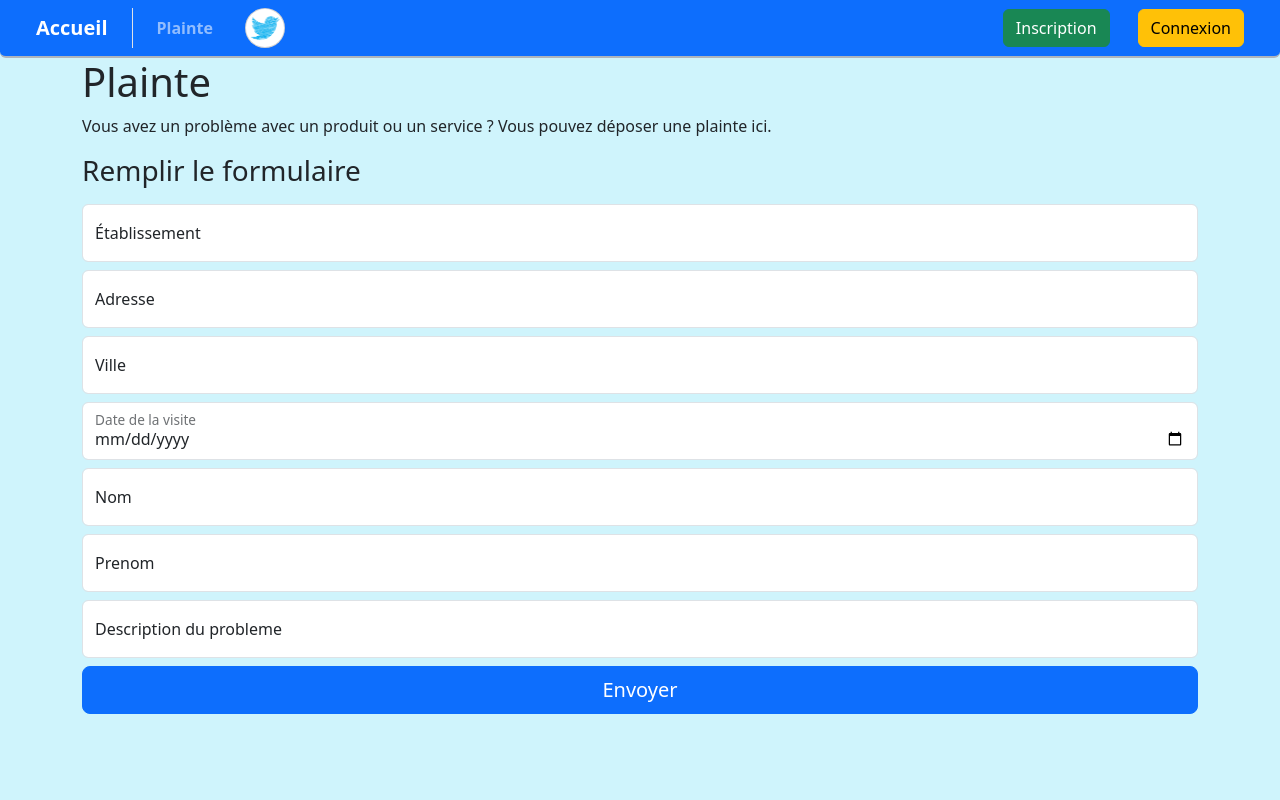
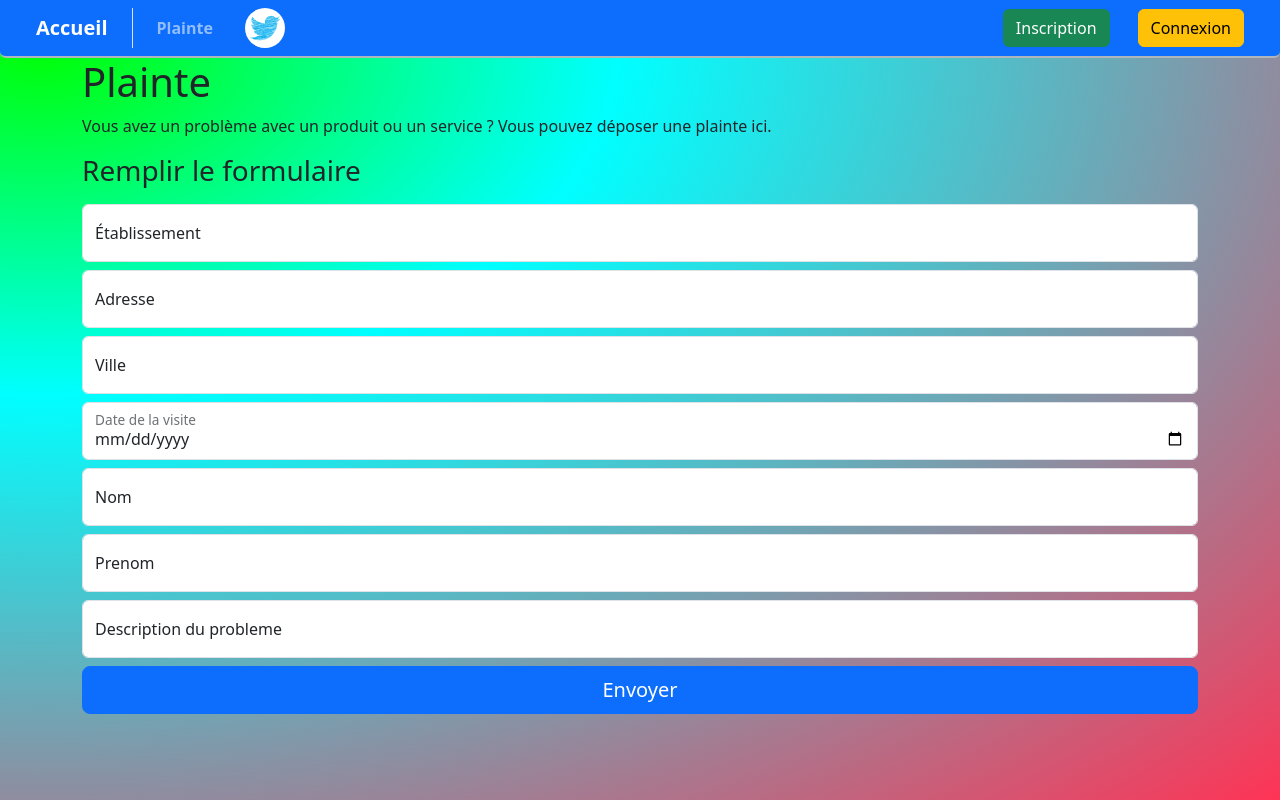
Before and after one commit to xmomo420/InfractionsMontreal, a Flask app: page /plainte in a window 1280 px wide. Run offline with Flask 3, Linux system fonts and the light colour scheme.

Commit message:
Ajout d'une background gradient pour "layout.html" et régler le problème des établissements en double dans la page "accueil.html" et suppression des informations réptétées dans la recherche d'infractions par nom d'établissement. TODO : correction.md et doc.raml

```diff
--- a/app.py
+++ b/app.py
@@ -85,12 +85,14 @@ def close_connection(exception):
 def home():
     try:
         infractions = get_db_infractions().get_infractions()
+        etalissements = get_db_infractions().get_all_etablissements()
         if len(infractions) == 0:
             return redirect(url_for('index')), 302
         else:
             return render_template('accueil.html',
                                    message=request.args.get('message', None),
-                                   nom_page='Infractions Montréal', infractions=infractions), 200
+                                   nom_page='Infractions Montréal', infractions=infractions,
+                                   etalissements=etalissements), 200
     except Exception as e:
         return f'{MESSAGE_ERREUR_500} : {str(e)}', 500
 
@@ -200,7 +202,8 @@ def etablissement(id_business):
         if len(infractions_json) == 0:
             return 'Aucune infraction trouvée', 404
         else:
-            return jsonify(infractions_json), 200
+            return jsonify({"infractions": infractions_json, "proprietaire": infractions[0].proprietaire,
+                            "adresse": infractions[0].adresse, "ville": infractions[0].ville}), 200
     except Exception as e:
         return (f'Une erreur interne s\'est produite. L\'erreur a été signalée à l\'équipe de développement.: {str(e)}',
                 500)
--- a/database_infractions.py
+++ b/database_infractions.py
@@ -61,7 +61,8 @@ class DatabaseInfractions:
 
     def get_all_etablissements(self) -> list:
         cursor = self.get_connection().cursor()
-        cursor.execute("SELECT DISTINCT id_business, etablissement FROM infractions")
+        cursor.execute(
+            "SELECT DISTINCT id_business, etablissement FROM infractions ORDER BY etablissement COLLATE NOCASE")
         donnees = cursor.fetchall()
         return donnees
 
--- a/static/css/navbar.css
+++ b/static/css/layout.css
@@ -3,8 +3,8 @@
     background-size: 150%;
     background-position: center;
     border-radius: 50%;
-    width: 40px;
-    height: 40px;
+    width: 2.5rem;
+    height: 2.5rem;
 }
 
 .rotation {
@@ -16,6 +16,16 @@
 }
 
 .custom-tooltip {
-  --bs-tooltip-bg: navy;
-  --bs-tooltip-color: var(--bs-white);
+    --bs-tooltip-bg: navy;
+    --bs-tooltip-color: var(--bs-white);
 }
+
+body {
+    background-image: radial-gradient(
+    farthest-corner at 40px 40px,
+    lime 0%,
+    cyan 33%,
+    #f35 100%
+  );
+    min-height: 100vh;
+}
--- a/static/js/script.js
+++ b/static/js/script.js
@@ -134,21 +134,39 @@ $(document).ready(function() {
                 .then(response => response.json())  // Convertit la réponse en objet JavaScript
                 .then(data => {
                     // Crée le tableau HTML
-                    let html = '';
-                    data.forEach((infraction, index) => {
+                    let html =
+                               '<h5 class="mb-3 text-start">Renseignements</h5>' +
+                               '<div class="table-responsive text-center">' +
+                                   '<table class="table align-middle table-success table-bordered">' +
+                                       '<thead class="table-warning">' +
+                                           '<tr>' +
+                                               '<th scope="col">Propriétaire</th>' +
+                                               '<th scope="col">Adresse</th>' +
+                                               '<th scope="col">Ville</th>' +
+                                           '</tr>' +
+                                       '</thead>' +
+                                       '<tbody>' +
+                                           '<tr>' +
+                                               '<td>' + data["proprietaire"] + '</td>' +
+                                               '<td>' + data.adresse.substring(0, data.adresse.indexOf(',')) + '</td>' +
+                                               '<td>' + data.ville + '</td>' +
+                                           '</tr>' +
+                                       '</tbody>' +
+                                   '</table>' +
+                               '</div>' +
+                               '<h5 class="text-start mb-3">Infraction(s) :<h5/>';
+                    data["infractions"].forEach((infraction, index) => {
+                        console.log(index);
                         html += '<div class="g-3">' +
-                                    '<h6 class="text-center">Description</h6>' +
-                                    '<p style="text-align: justify">' + infraction.description + '</p>' +
-                                    '<div class="table-responsive text-center">' +
+                                    '<h6 class="text-start">Description</h6>' +
+                                    '<p class="fw-normal" style="font-size: small; text-align: justify">' + infraction.description + '</p>' +
+                                    '<div style="font-size: medium" class="fw-normal table-responsive text-center">' +
                                         '<table class="table align-middle table-secondary table-bordered">' +
                                             '<thead class="table-primary">' +
                                             '<tr>' +
                                                     '<th scope="col">Date</th>' +
-                                                    '<th scope="col">Adresse</th>' +
-                                                    '<th scope="col">Ville</th>' +
                                                     '<th scope="col">Date jugement</th>' +
                                                     '<th scope="col">Montant</th>' +
-                                                    '<th scope="col">Propriétaire</th>' +
                                                     '<th scope="col">Statut</th>' +
                                                     '<th scope="col">Date Statut</th>' +
                                                     '<th scope="col">Catégorie</th>' +
@@ -157,11 +175,8 @@ $(document).ready(function() {
                                             '<tbody>' +
                                                 '<tr>' +
                                                     '<td>' + infraction.date + '</td>' +
-                                                    '<td>' + infraction.adresse.substring(0, infraction.adresse.indexOf(',')) + '</td>' +
-                                                    '<td>' + infraction.ville + '</td>' +
                                                     '<td>' + infraction.date_jugement + '</td>' +
                                                     '<td>' + infraction.montant + ' $</td>' +
-                                                    '<td>' + infraction.proprietaire + '</td>' +
                                                     '<td>' + infraction.statut + '</td>' +
                                                     '<td>' + infraction.date_statut + '</td>' +
                                                     '<td>' + infraction.categorie + '</td>' +
@@ -169,7 +184,7 @@ $(document).ready(function() {
                                             '</tbody>' +
                                         '</table>' +
                                     '</div>' +
-                                    (index !== data.length - 1 ? '<hr class="bg-primary border border-dark border-2 card">' : '') +
+                                    (index !== data["infractions"].length - 1 ? '<hr class="bg-primary border border-dark border-2 card">' : '') +
                                 '</div>';
                     });
                     // Met à jour le contenu du tableau
--- a/templates/layout.html
+++ b/templates/layout.html
@@ -8,7 +8,7 @@
     <!-- Ajout Bootstrap -->
     <link href="https://cdn.jsdelivr.net/npm/bootstrap@5.3.3/dist/css/bootstrap.min.css" rel="stylesheet" integrity="sha384-QWTKZyjpPEjISv5WaRU9OFeRpok6YctnYmDr5pNlyT2bRjXh0JMhjY6hW+ALEwIH" crossorigin="anonymous">
     <!-- CSS externe pour le logo Twitter dans la barre de navigation et les 'tooltip' Bootstrap -->
-    <link rel="stylesheet" href="{{ url_for('static', filename='css/navbar.css') }}">
+    <link rel="stylesheet" href="{{ url_for('static', filename='css/layout.css') }}">
     <title>{{ nom_page }}</title>
 </head>
 <body class="bg-info-subtle">
@@ -21,13 +21,13 @@
             <!-- Routes de l'application -->
             <li class="nav-item">
                 <a data-bs-toggle="tooltip" data-bs-placement="bottom" title="Déposer une plainte contre un établissement"
-                    data-bs-custom-class="custom-tooltip" class="nav-link" href="{{ url_for('plainte') }}">Plainte
+                    data-bs-custom-class="custom-tooltip" class="nav-link rotation" href="{{ url_for('plainte') }}">Plainte
                 </a>
             </li>
             <li class="ms-4 nav-item">
                 <a data-bs-toggle="tooltip" data-bs-placement="bottom" data-bs-custom-class="custom-tooltip"
                    title="Consulter notre page twitter" target="_blank" href="https://twitter.com/Infractions_MTL">
-                    <div id="twitterLogo" class="bg-white card rotation"></div>
+                    <div id="twitterLogo" class="bg-white rotation"></div>
                 </a>
             </li>
         </ul>
```
Also changed, not shown: templates/accueil.html (+5 -6 lines), db/utilisateurs.db.
